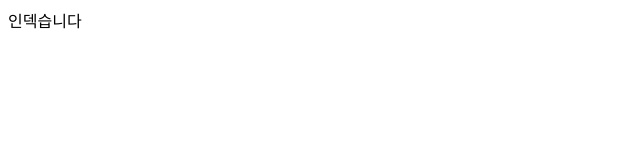
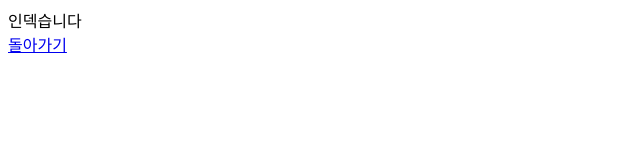
Before and after one commit to SEEYUNG/web, a plain HTML site: page index.html in a window 1280 px wide. Shown: the whole page, without its empty margins (0-640 px from the left). Drawn offline with Linux system fonts and the light colour scheme.

Commit message:
4 version

```diff
--- a/index.html
+++ b/index.html
@@ -1 +1,3 @@
 인덱습니다
+<br>
+<a href="1.HTML"> 돌아가기 </a>
```
